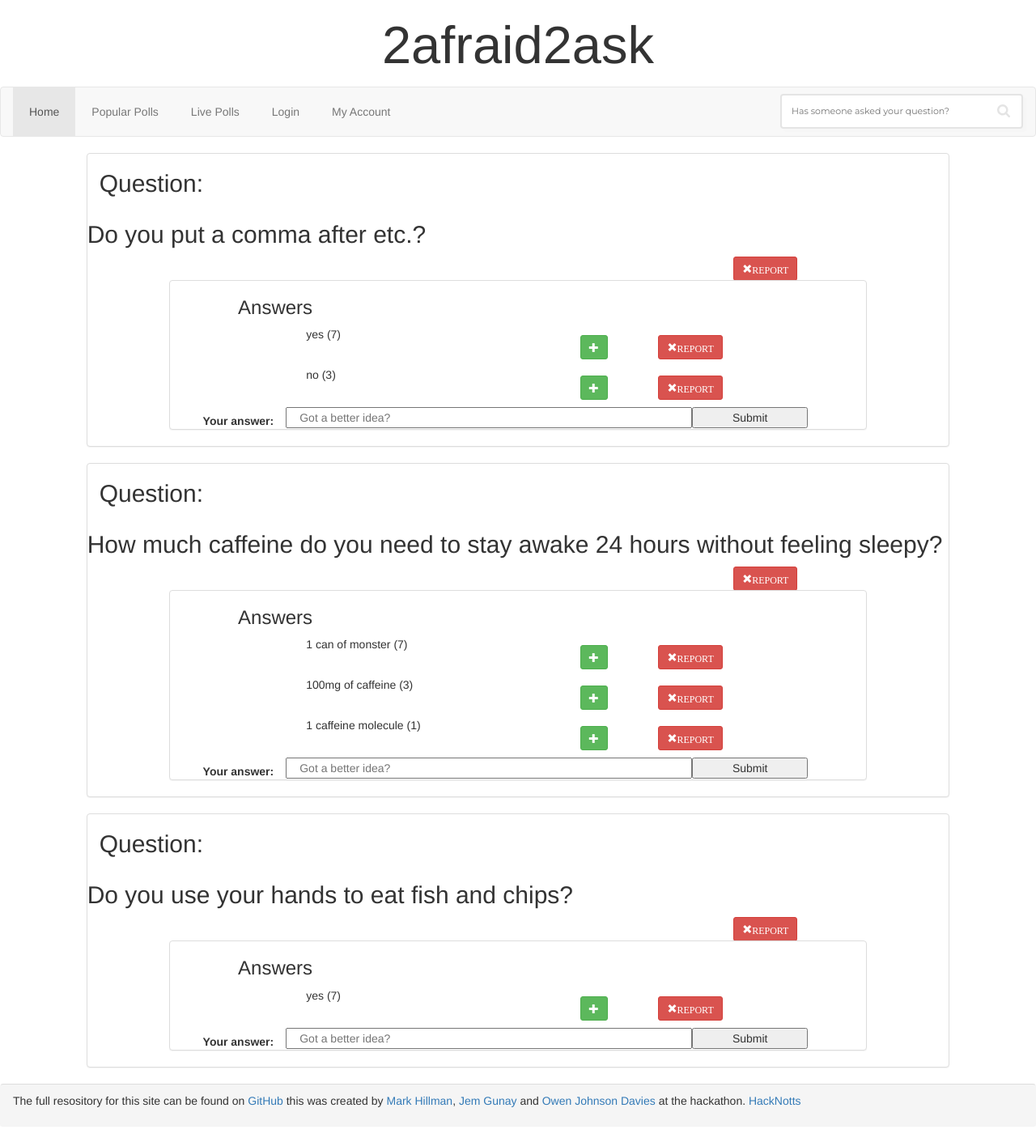
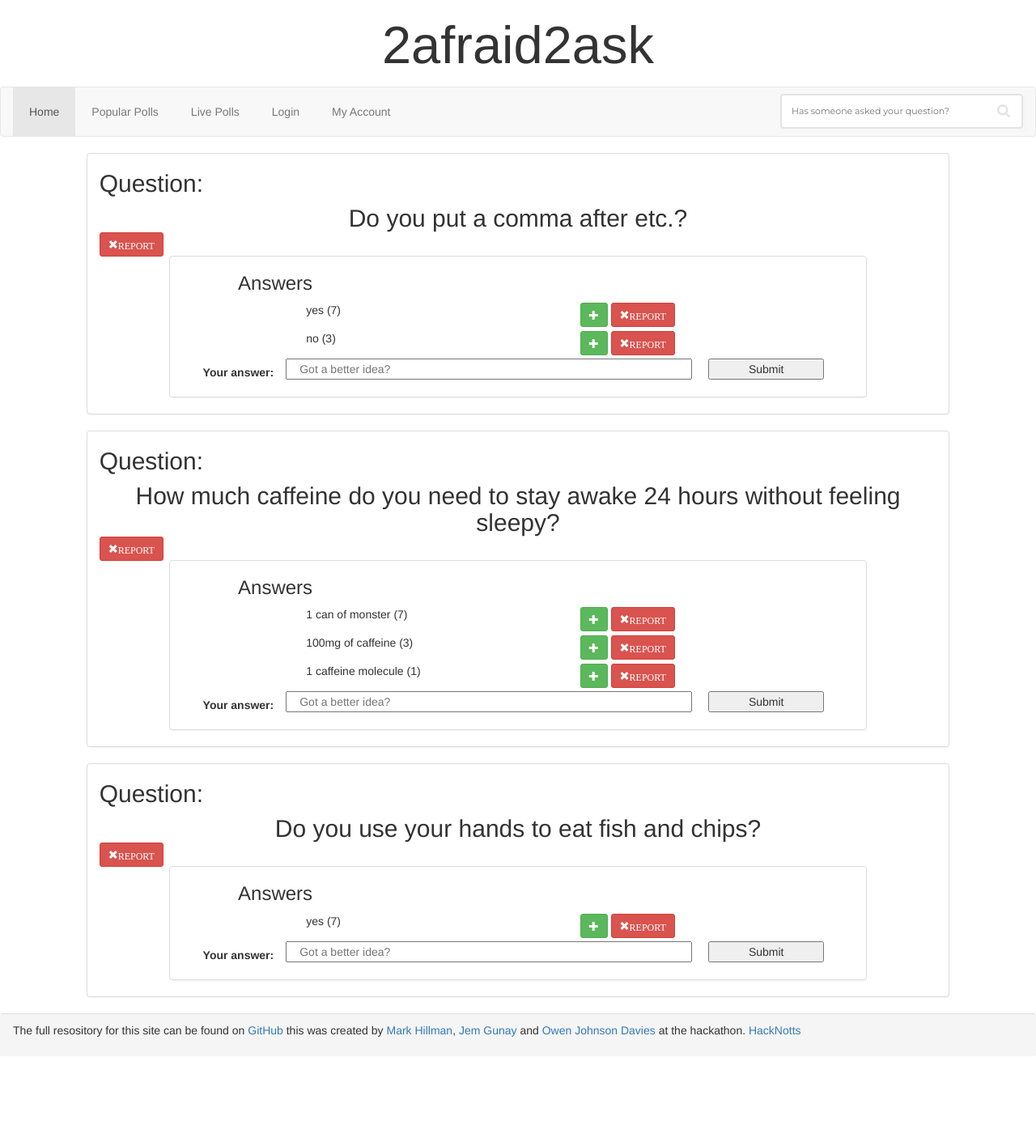
Before and after one commit to imitablerabbit/2afraid2ask, a Flask app: page / in a window 1280 px wide. Shown: the whole page at 81% size. After the commit the page ends 1281 px from the top, so only its background shows below. Run offline with Flask 2, Linux system fonts and the light colour scheme; some libraries are stand-ins or nearby versions.

Commit message:
enjoy mark

```diff
--- a/private/templates/index.html
+++ b/private/templates/index.html
@@ -10,9 +10,9 @@
 {% if poll.question %}
 <div class="panel panel-default col-sm-offset-1  col-sm-10">
     <h2>Question:</h2>
-    <div class="row">
-        <h2>{{poll.question}}</h2>
-        <a type="button" href="/poll/report/{{poll.poll_id}}"
+    <div class="row" style=" margin : auto">
+        <h2 style=" margin : auto ; text-align : center">{{poll.question}}</h2>
+        <a type="button" href="/poll/report/{{poll.poll_id}}" style=" margin : 0 ; display: inline-block ; text-align : center"
            class=" col-sm-offset-9 btn btn-danger btn-sm glyphicon glyphicon-remove ">REPORT</a>
     </div>
 
@@ -21,17 +21,17 @@
     <div class="panel panel-default col-sm-offset-1  col-sm-10">
         <h3 class="row col-sm-offset-1">Answers </h3>
         {% for key, answer in poll.answers.items() %}
-        <div class="row col-sm-offset-2">
-            <div class="col-sm-6">{{answer.answer}} ({{answer.votes}})</div>
-            <a type="button" class="btn btn-success  btn-sm glyphicon glyphicon-plus "></a>
-            <a type="button" href="/poll/{{poll.poll_id}}/answers/report/{{answer.answer_id}}"
+        <div class="row col-sm-offset-2" style="margin-bottom: 5px">
+            <div style=" margin : 0 ; align-vertical : center" class="col-sm-6">{{answer.answer}} ({{answer.votes}})</div>
+            <a type="button" href="" style=" margin : 0" class="btn btn-success  btn-sm glyphicon glyphicon-plus "></a>
+            <a type="button" style=" margin : 0" href="/poll/{{poll.poll_id}}/answers/report/{{answer.answer_id}}"
                class="  col-sm-offset-1 btn btn-danger btn-sm glyphicon glyphicon-remove navbar-btn ">REPORT</a>
         </div>
         {% endfor %}
         <form method="POST" action = "/poll/{{poll.poll_id}}/answers/new" class="form-horizontal">
-            <div class="row">
+            <div class="row" style=" padding-bottom : 20px">
                 <label class="control-label col-sm-2">Your answer:</label>
-                <input class="col-sm-7"name="answer" id="answer" type="text" placeholder="Got a better idea?"></input>
+                <input  style=" margin-right : 20px" class="col-sm-7"name="answer" id="answer" type="text" placeholder="Got a better idea?"></input>
                 <input class="col-sm-2" type="submit" value="Submit">
             </div>
 
```
Also changed, not shown: server/static/main.css (line endings or trailing spaces).
